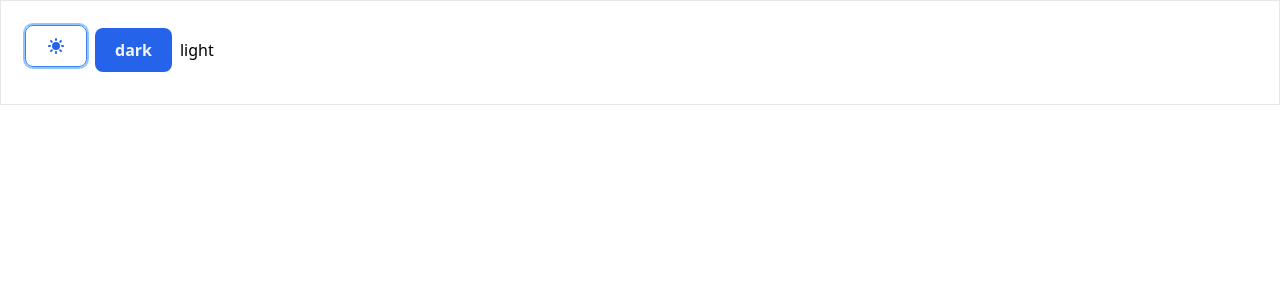
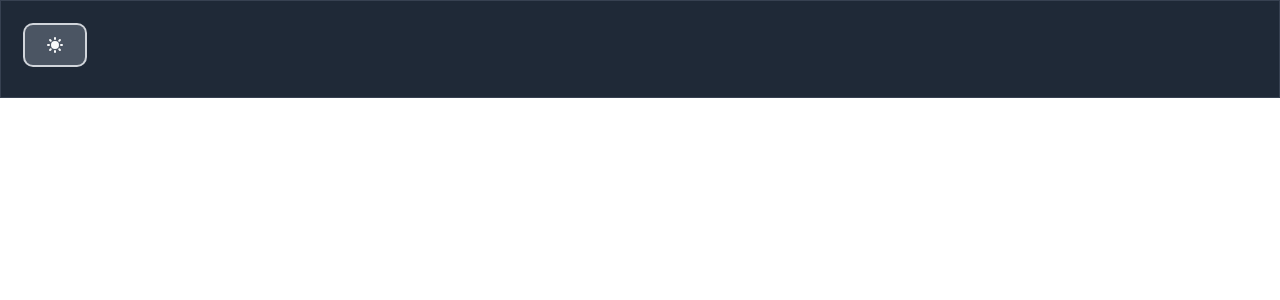
Before and after one commit to edadma/react-tailwind, a React (Create React App) app: page / in a window 1280 px wide. Both pictures are taken after a click on the button 56 px from the left and 46 px from the top of the page. Shown: the top 300 px of the page. Built offline with nearby package versions, Linux system fonts and the light colour scheme.

Commit message:
code Switcher

```diff
--- a/src/Icons.tsx
+++ b/src/Icons.tsx
@@ -1,21 +1,19 @@
 import React from 'react'
 
-export const Icons = {
-  toggleDark: (
+export const ToggleDark: React.FC = () => (
   <svg
-      id="theme-toggle-dark-icon"
-      className="hidden w-5 h-5"
+    className="w-5 h-5"
     fill="currentColor"
     viewBox="0 0 20 20"
     xmlns="http://www.w3.org/2000/svg"
   >
     <path d="M17.293 13.293A8 8 0 016.707 2.707a8.001 8.001 0 1010.586 10.586z" />
   </svg>
-  ),
-  toggleLight: (
+)
+
+export const ToggleLight: React.FC = () => (
   <svg
-      id="theme-toggle-light-icon"
-      className="hidden w-5 h-5"
+    className="w-5 h-5"
     fill="currentColor"
     viewBox="0 0 20 20"
     xmlns="http://www.w3.org/2000/svg"
@@ -26,5 +24,4 @@ export const Icons = {
       clipRule="evenodd"
     />
   </svg>
-  ),
-}
+)
--- a/src/Switcher.tsx
+++ b/src/Switcher.tsx
@@ -1,31 +1,16 @@
 import { Button } from './index'
 import React, { useContext } from 'react'
 import { ModeContext } from './Mode'
-import { Icons } from './Icons'
+import { ToggleDark, ToggleLight } from './Icons'
 
 export const Switcher: React.FC = () => {
   const { mode, setMode } = useContext(ModeContext)
 
   return (
     <>
-      <Button weight="thin" outlined role="info" onClick={() => setMode('light')}>
-        <svg
-          className="w-5 h-5"
-          fill="currentColor"
-          viewBox="0 0 20 20"
-          xmlns="http://www.w3.org/2000/svg"
-        >
-          <path
-            d="M10 2a1 1 0 011 1v1a1 1 0 11-2 0V3a1 1 0 011-1zm4 8a4 4 0 11-8 0 4 4 0 018 0zm-.464 4.95l.707.707a1 1 0 001.414-1.414l-.707-.707a1 1 0 00-1.414 1.414zm2.12-10.607a1 1 0 010 1.414l-.706.707a1 1 0 11-1.414-1.414l.707-.707a1 1 0 011.414 0zM17 11a1 1 0 100-2h-1a1 1 0 100 2h1zm-7 4a1 1 0 011 1v1a1 1 0 11-2 0v-1a1 1 0 011-1zM5.05 6.464A1 1 0 106.465 5.05l-.708-.707a1 1 0 00-1.414 1.414l.707.707zm1.414 8.486l-.707.707a1 1 0 01-1.414-1.414l.707-.707a1 1 0 011.414 1.414zM4 11a1 1 0 100-2H3a1 1 0 000 2h1z"
-            fillRule="evenodd"
-            clipRule="evenodd"
-          />
-        </svg>
+      <Button onClick={() => setMode(mode === 'light' ? 'dark' : 'light')}>
+        {mode === 'dark' ? <ToggleLight /> : <ToggleDark />}
       </Button>
-      <Button role="info" onClick={() => setMode('dark')}>
-        dark
-      </Button>
-      {mode}
     </>
   )
 }
```
Lines whose indentation alone changed are shown as unchanged.
